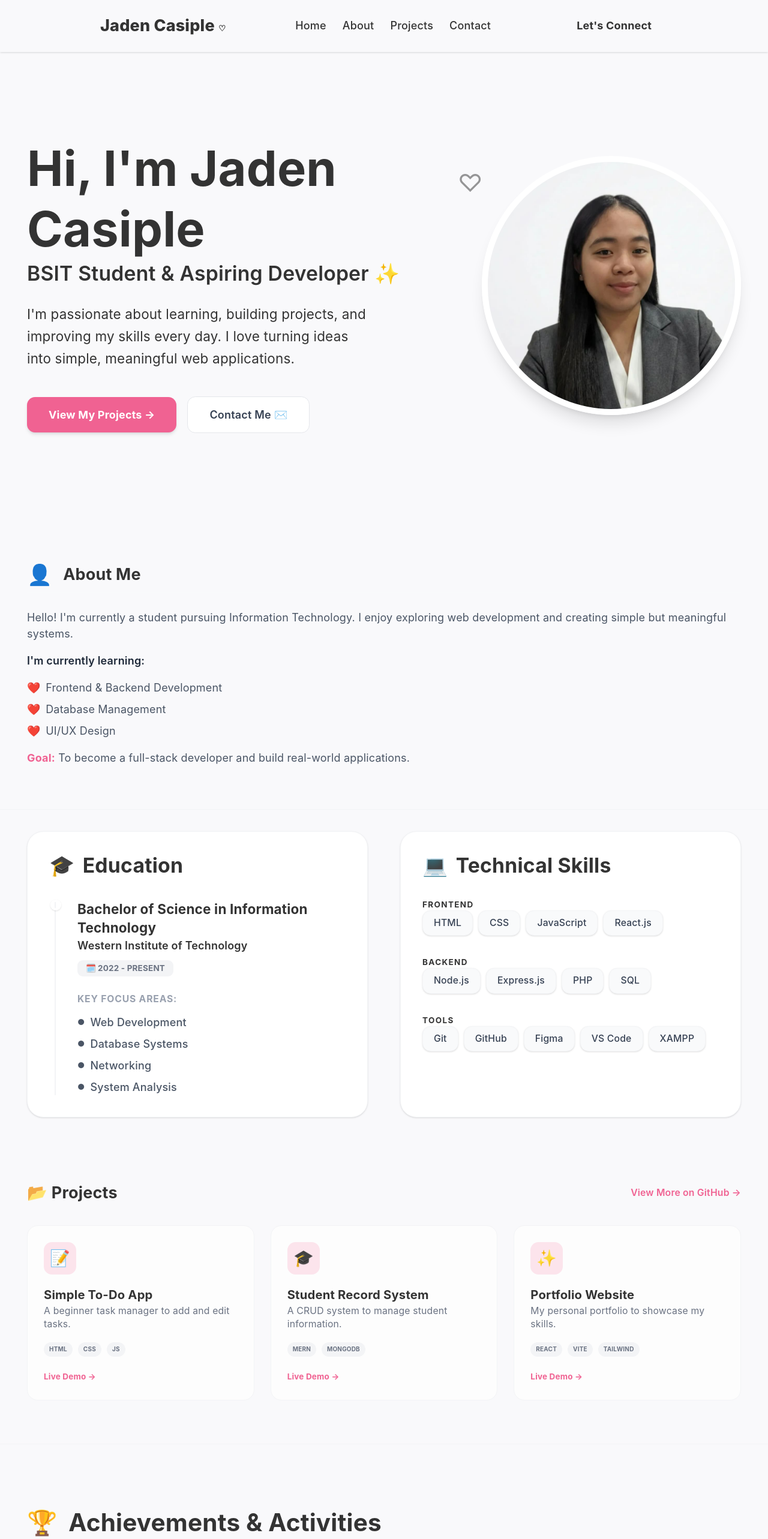
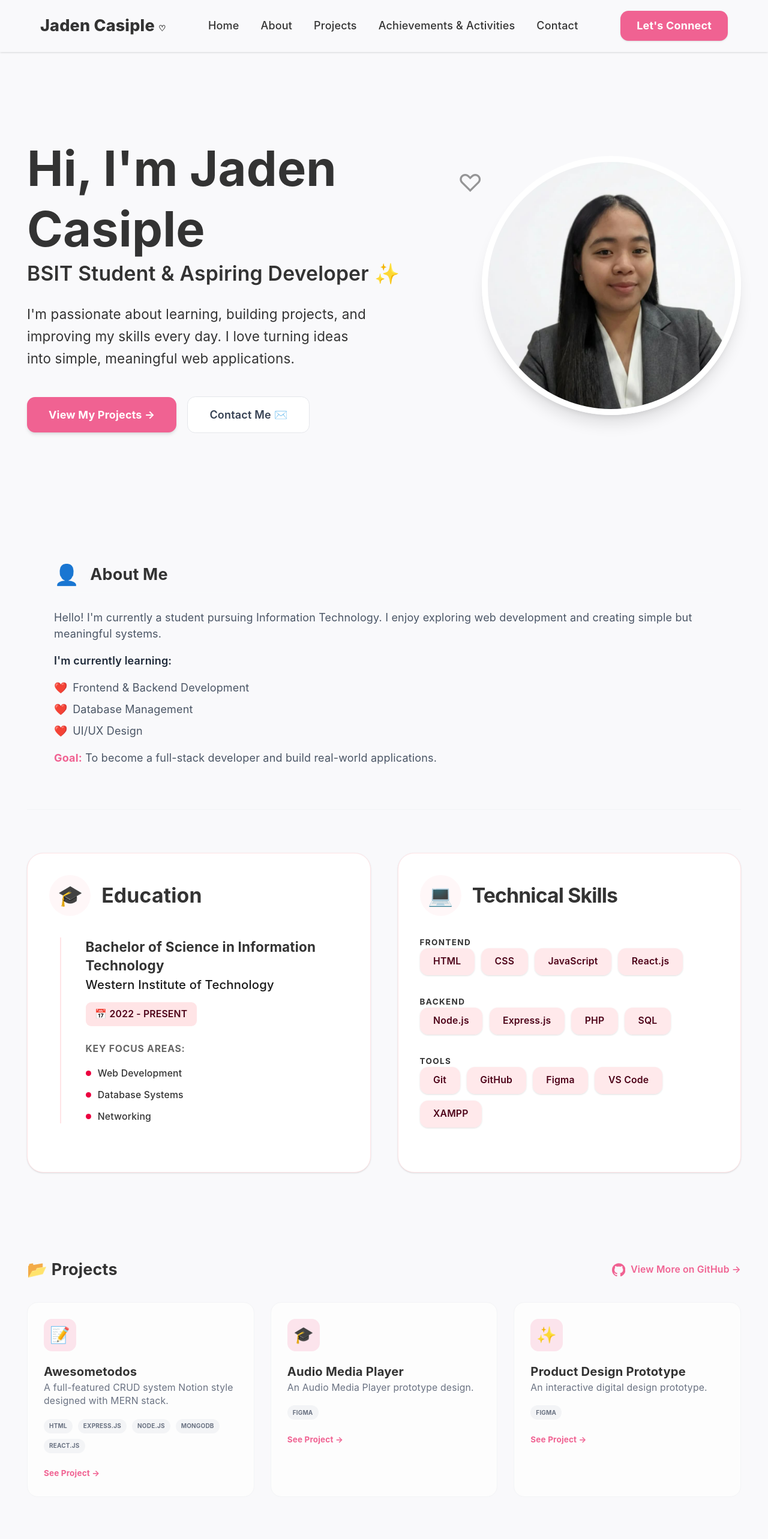
Before and after one commit to jaden01-2006/MyPortfolio, a React (Vite) app: page / in a window 1280 px wide. Shown: the top 2566 px of the page at 60% size. Built offline with nearby package versions, Linux system fonts and the light colour scheme.

Commit message:
Commit to final output

```diff
--- a/src/App.jsx
+++ b/src/App.jsx
@@ -3,6 +3,7 @@ import React from 'react';
 import Header from './components/Layout/Header';
 import Footer from './components/Layout/Footer';
 import Button from './components/UI/Button';
+import Card from './components/UI/Card';
 
 // Portfolio Sections
 import About from './components/Portfolio/About';
@@ -11,27 +12,62 @@ import Skills from './components/Portfolio/Skills';
 import Projects from './components/Portfolio/Project';
 import Achievements from './components/Portfolio/Achievement';
 
-// Add this line at the top of App.jsx
 import heroImage from './assets/hero.jpg';
 
-// Unified 'Let's Connect' section
-import Card from './components/UI/Card';
+// --- SIMPLE ICONS (COLORED VERSION PATHS) ---
+const SI_Linkedin = ({ className }) => (
+  <svg role="img" viewBox="0 0 24 24" fill="#0A66C2" className={className}>
+    <title>LinkedIn</title>
+    <path d="M20.447 20.452h-3.554v-5.569c0-1.328-.027-3.037-1.852-3.037-1.853 0-2.136 1.445-2.136 2.939v5.667H9.351V9h3.414v1.561h.046c.477-.9 1.637-1.85 3.37-1.85 3.601 0 4.267 2.37 4.267 5.455v6.286zM5.337 7.433c-1.144 0-2.063-.926-2.063-2.065 0-1.138.92-2.063 2.063-2.063 1.14 0 2.064.925 2.064 2.063 0 1.139-.925 2.065-2.064 2.065zm1.782 13.019H3.555V9h3.564v11.452zM22.225 0H1.771C.792 0 0 .774 0 1.729v20.542C0 23.227.792 24 1.771 24h20.451c.978 0 1.77-.773 1.77-1.729V1.729C24 .774 23.203 0 22.225 0z"/>
+  </svg>
+);
+
+const SI_Email = ({ className }) => (
+  <svg role="img" viewBox="0 0 24 24" fill="#EA4335" className={className}>
+    <title>Gmail</title>
+    <path d="M24 5.457v13.909c0 .904-.732 1.636-1.636 1.636h-3.819V11.73L12 16.64l-6.545-4.91v9.273H1.636A1.636 1.636 0 010 19.366V5.457c0-2.023 2.309-3.178 3.927-1.964L12 9.57l8.073-6.077C21.691 2.279 24 3.434 24 5.457z"/>
+  </svg>
+);
+
+const SI_Facebook = ({ className }) => (
+  <svg role="img" viewBox="0 0 24 24" fill="#1877F2" className={className}>
+    <title>Facebook</title>
+    <path d="M24 12.073c0-6.627-5.373-12-12-12s-12 5.373-12 12c0 5.99 4.388 10.954 10.125 11.854v-8.385H7.078v-3.469h3.047V9.43c0-3.007 1.792-4.669 4.533-4.669 1.312 0 2.686.235 2.686.235v2.953H15.83c-1.491 0-1.956.925-1.956 1.874v2.25h3.328l-.532 3.47h-2.796v8.385C19.612 23.027 24 18.062 24 12.073z"/>
+  </svg>
+);
 
 const App = () => {
   const contactLinks = [
-    { label: 'Email', name: 'jaden.casiple@email.com', icon: '✉️', href: 'mailto:jaden.casiple@email.com' },
-    { label: 'Github', name: 'github.com/jaden01-2006', icon: '🐙', href: 'https://github.com/jaden01-2006' },
-    { label: 'Facebook', name: 'facebook.com/jadencasiple', icon: '👤', href: 'https://www.facebook.com/profile.php?id=61584166781479' },
-    { label: 'Instagram', name: 'instagram.com/en.jaden', icon: '📸', href: 'https://www.instagram.com/en.jaden?igsh=MWp5MGtneTJlZmtjNw==' }
+    {
+      label: 'nenengjadencasiple01@gmail.com',
+      icon: <SI_Email className="w-6 h-6" />,
+      href: 'mailto:nenengjadencasiple01@gmail.com'
+    },
+    {
+      label: 'github.com/jaden01-2006',
+      icon: <span className="text-2xl">🐙</span>,
+      href: 'https://github.com/jaden01-2006'
+    },
+    {
+      label: 'linkedin.com/in/jadencasiple',
+      icon: <SI_Linkedin className="w-6 h-6" />,
+      href: 'https://www.linkedin.com/in/jadencasiple/'
+    },
+    {
+      label: 'facebook.com/jadencasiple',
+      icon: <SI_Facebook className="w-6 h-6" />,
+      href: 'https://www.facebook.com/profile.php?id=61584166781479'
+    }
   ];
 
   return (
-    <div className="bg-portfolio-bg text-portfolio-text min-h-screen font-sans selection:bg-portfolio-pink-light selection:text-portfolio-pink-dark selection:text-portfolio-pink-dark">
+    // Added scroll-smooth for graceful navigation transitions
+    <div className="bg-portfolio-bg text-portfolio-text min-h-screen font-sans selection:bg-portfolio-pink-light selection:text-portfolio-pink-dark scroll-smooth">
       <Header />
 
       <main className="container mx-auto py-12 px-0">
-
-        <section id="home" className="flex flex-col md:flex-row items-center justify-between gap-12 py-20 mb-12 max-w-[1400px] mx-auto px-10">
+        {/* Hero Section - Added id="home" */}
+        <section id="home" className="flex flex-col md:flex-row items-center justify-between gap-12 py-20 mb-12 max-w-[1400px] mx-auto px-10 scroll-mt-24">
           <div className="flex-1 text-center md:text-left">
             <h1 className="text-7xl font-extrabold text-portfolio-text m-0 mb-3 leading-tight">
               Hi, I'm <span className="text-portfolio-pink">Jaden Casiple</span>
@@ -43,7 +79,6 @@ const App = () => {
               I'm passionate about learning, building projects, and improving my skills every day.
               I love turning ideas into simple, meaningful web applications.
             </p>
-
             <div className="flex flex-wrap gap-4 justify-center md:justify-start items-center">
               <a href="#projects" className="hover:no-underline">
                 <Button className="bg-portfolio-pink hover:bg-portfolio-pink-dark text-white px-8 py-3.5 rounded-xl font-bold shadow-md transition-all active:scale-95 text-base">
@@ -60,59 +95,70 @@ const App = () => {
 
           <div className="relative">
             <div className="absolute -inset-4 bg-portfolio-pink/10 rounded-full blur-2xl decor-fade"></div>
-
             <img
               src={heroImage}
               alt="Jaden Casiple Portrait"
               className="relative w-80 h-80 md:w-96 md:h-96 rounded-full object-cover border-[10px] border-white shadow-xl z-10"
             />
-
             <span className="absolute left-[-40px] top-5 text-4xl text-portfolio-pink opacity-50 z-20 decor-fade">♡</span>
             <span className="absolute right-[-20px] top-[40%] w-4 h-4 rounded-full bg-portfolio-pink opacity-40 z-20 decor-fade"></span>
           </div>
         </section>
-        <About />
 
-<div className="max-w-[1400px] mx-auto px-10 mb-8">
-  <div className="grid grid-cols-1 md:grid-cols-2 gap-12">
-    <div className="flex flex-col">
-       <Education />
-    </div>
-    <div className="flex flex-col">
-       <Skills />
-    </div>
-  </div>
-</div>
+        {/* About Section - Added wrapper with id="about" */}
+        <section id="about" className="max-w-[1400px] mx-auto px-10 mb-16 scroll-mt-24">
+           <About />
+        </section>
 
-        <Projects />
-        <Achievements />
+        <div className="max-w-[1400px] mx-auto grid grid-cols-1 md:grid-cols-2 gap-10 mb-16 px-10 items-stretch">
+          <Education />
+          <Skills />
+        </div>
 
-        {/* Connected Let's Connect Section */}
-        <section id="contact">
-          <Card className='mt-0'>
-            {/* The inner constraint is re-applied here for the content */}
-            <div className="flex flex-col xl:grid xl:grid-cols-4 gap-8 items-center text-center xl:text-left max-w-[1400px] mx-auto">
+        {/* Projects Section - Added wrapper with id="projects" */}
+        <section id="projects" className="scroll-mt-24">
+          <Projects />
+        </section>
 
-              <div className="xl:col-span-1">
-                <h2 className="text-4xl font-extrabold text-portfolio-text m-0 mb-2">
-                  Let's Connect!
-                </h2>
-                <p className="text-portfolio-text-muted m-0 leading-relaxed text-sm">
-                  I'd love to connect and collaborate!
-                </p>
+        {/* Achievements Section - Added wrapper with id="achievements" */}
+        <section id="achievements" className="scroll-mt-24">
+          <Achievements />
+        </section>
+
+        {/* Contact Section - id="contact" was already here */}
+        <section id="contact" className="max-w-[1400px] mx-auto px-10 mb-20 scroll-mt-24">
+          <Card className='bg-[#fff5f5] shadow-sm border-none rounded-[40px] p-12 mt-0'>
+            <div className="flex flex-col md:flex-row items-center justify-between gap-10">
+
+              <div className="flex flex-col items-center md:items-start text-center md:text-left">
+                <div className="mb-6">
+                  <span className="text-8xl md:text-7xl opacity-90">✉️</span>
+                </div>
+                <div>
+                  <h2 className="text-6xl font-extrabold text-gray-900 m-0 mb-4 tracking-tight">
+                    Let's Connect!
+                  </h2>
+                  <p className="text-gray-600 m-0 leading-relaxed text-xl font-medium">
+                    I'd love to connect and collaborate on interesting projects!
+                  </p>
+                </div>
               </div>
 
-              <div className="xl:col-span-3 flex flex-wrap justify-center xl:justify-end gap-3 w-full">
-                {contactLinks.map(link => (
+              <div className="flex flex-col gap-4 w-full md:w-auto">
+                {contactLinks.map((link, index) => (
                   <a
-                    key={link.label}
+                    key={index}
                     href={link.href}
                     target="_blank"
                     rel="noopener noreferrer"
-                    className="bg-portfolio-bg border border-gray-100 px-5 py-3 rounded-lg text-portfolio-text-muted hover:text-portfolio-pink-dark flex items-center gap-2.5 font-medium transition-all hover:border-portfolio-pink/30 hover:shadow-sm hover:no-underline whitespace-nowrap"
+                    className="flex items-center gap-4 bg-white border border-rose-50 px-8 py-4 rounded-3xl w-full md:min-w-[320px] shadow-sm transition-all hover:shadow-md hover:scale-[1.02] no-underline group"
                   >
-                    <span className='text-xl'>{link.icon}</span>
-                    <span className="text-xs font-semibold uppercase tracking-wider">{link.label}</span>
+                    <div className="flex items-center justify-center">
+                      {link.icon}
+                    </div>
+                    <span className="text-sm font-bold uppercase tracking-wider text-gray-800 group-hover:text-portfolio-pink">
+                      {link.label}
+                    </span>
                   </a>
                 ))}
               </div>
@@ -122,7 +168,6 @@ const App = () => {
         </section>
 
       </main>
-
       <Footer />
     </div>
   );
--- a/src/components/Layout/Header.jsx
+++ b/src/components/Layout/Header.jsx
@@ -1,26 +1,40 @@
-import React from 'react';
+import React, { useState } from 'react'; // Added useState for mobile toggle
 import Button from '../UI/Button';
 
 const Header = () => {
+  const [isMenuOpen, setIsMenuOpen] = useState(false);
+
   const navLinks = [
     { name: 'Home', href: '#home' },
     { name: 'About', href: '#about' },
     { name: 'Projects', href: '#projects' },
+    { name: 'Achievements & Activities', href: '#achievements' },
     { name: 'Contact', href: '#contact' },
   ];
 
+  // Helper to close menu when a link is clicked
+  const closeMenu = () => setIsMenuOpen(false);
+
   return (
     <header className="bg-portfolio-card-bg sticky top-0 z-50 border-b border-gray-100 shadow-sm">
-      <div className="container mx-auto max-w-[1000px] px-6 py-4 flex items-center justify-between">
-        <a href="#home" className="text-2xl font-extrabold text-portfolio-pink hover:no-underline">
-          Jaden Casiple <span className='text-xs font-serif'>♡</span>
-        </a>
+      <div className="container mx-auto max-w-[1200px] px-6 py-4 flex items-center justify-between">
 
-        <nav>
-          <ul className="flex gap-6 p-0 m-0">
+        {/* Logo */}
+        <div className="flex-shrink-0">
+          <a href="#home" className="text-2xl font-extrabold text-portfolio-pink hover:no-underline">
+            Jaden Casiple <span className='text-xs font-serif'>♡</span>
+          </a>
+        </div>
+
+        {/* Desktop Navigation - Hidden on Mobile (hidden md:flex) */}
+        <nav className="hidden md:flex flex-1 justify-center">
+          <ul className="flex gap-8 p-0 m-0 list-none">
             {navLinks.map((link) => (
               <li key={link.name}>
-                <a href={link.href} className="font-medium text-portfolio-text hover:text-portfolio-pink transition-colors hover:no-underline">
+                <a
+                  href={link.href}
+                  className="font-medium text-portfolio-text hover:text-portfolio-pink transition-colors hover:no-underline whitespace-nowrap"
+                >
                   {link.name}
                 </a>
               </li>
@@ -28,10 +42,55 @@ const Header = () => {
           </ul>
         </nav>
 
-        <a href="#contact" className="hover:no-underline">
-          <Button variant="outline" className="px-5 py-2.5">Let's Connect</Button>
-        </a>
+        {/* Desktop Button - Hidden on Mobile */}
+        <div className="hidden md:block flex-shrink-0">
+          <a href="#contact" className="hover:no-underline">
+            <Button
+              className="bg-portfolio-pink hover:bg-portfolio-pink-dark text-white px-6 py-2.5 rounded-xl font-bold shadow-sm transition-all active:scale-95 border-none whitespace-nowrap"
+            >
+              Let's Connect
+            </Button>
+          </a>
+        </div>
+
+        {/* Mobile Menu Toggle Button - Visible only on Mobile (block md:hidden) */}
+        <div className="md:hidden flex items-center">
+          <button
+            onClick={() => setIsMenuOpen(!isMenuOpen)}
+            className="text-portfolio-text focus:outline-none p-2"
+            aria-label="Toggle menu"
+          >
+            {isMenuOpen ? (
+              <span className="text-2xl">✕</span> // Close Icon
+            ) : (
+              <span className="text-2xl">☰</span> // Hamburger Icon
+            )}
+          </button>
+        </div>
       </div>
+
+      {/* Mobile Menu Dropdown */}
+      {isMenuOpen && (
+        <div className="md:hidden bg-white border-t border-gray-100 absolute w-full left-0 shadow-lg animate-in slide-in-from-top duration-300">
+          <nav className="flex flex-col p-6 gap-4">
+            {navLinks.map((link) => (
+              <a
+                key={link.name}
+                href={link.href}
+                onClick={closeMenu}
+                className="text-lg font-semibold text-portfolio-text hover:text-portfolio-pink py-2 border-b border-gray-50 last:border-0"
+              >
+                {link.name}
+              </a>
+            ))}
+            <a href="#contact" onClick={closeMenu} className="mt-4">
+              <Button className="w-full bg-portfolio-pink text-white py-3 rounded-xl font-bold">
+                Let's Connect
+              </Button>
+            </a>
+          </nav>
+        </div>
+      )}
     </header>
   );
 };
--- a/src/components/Portfolio/Achievement.jsx
+++ b/src/components/Portfolio/Achievement.jsx
@@ -3,9 +3,8 @@ import Card from '../UI/Card';
 
 const Achievements = () => {
   const achievementItems = [
-    { icon: '🎉', text: 'Participated in Hackathon 2025' },
-    { icon: '📜', text: 'Completed Online Courses (Udemy / Coursera)' },
-    { icon: '🛠️', text: 'Built 5+ Personal Projects' }
+    { icon: '🎉', text: 'Participated in PRISAA' },
+    { icon: '🛠️', text: 'Built 3+ Personal Projects' }
   ];
 
   return (
--- a/src/components/Portfolio/Education.jsx
+++ b/src/components/Portfolio/Education.jsx
@@ -1,33 +1,31 @@
+import React from 'react';
+
 const Education = () => {
   return (
-    <div className="bg-white p-8 rounded-3xl shadow-sm border border-gray-100 h-full">
-      <div className="flex items-center gap-3 mb-8">
-        <span className="text-3xl">🎓</span>
-        <h2 className="text-3xl font-extrabold text-portfolio-text m-0">Education</h2>
+    <div className="bg-white p-8 rounded-3xl shadow-sm border border-rose-100 h-full">
+      <div className="flex items-center gap-4 mb-8">
+        <div className="p-3 bg-rose-100/30 rounded-full text-3xl">🎓</div>
+        <h2 className="text-3xl font-extrabold text-gray-900 m-0">Education</h2>
       </div>
 
-      <div className="relative pl-8 border-l-2 border-gray-100 ml-2">
-        {/* Timeline Dot */}
-        <div className="absolute -left-[9px] top-0 w-4 h-4 rounded-full bg-portfolio-pink border-4 border-white shadow-sm"></div>
-
-        <h3 className="text-xl font-bold text-portfolio-text mb-1">
-          Bachelor of Science in Information Technology
-        </h3>
-        <p className="text-portfolio-pink font-semibold mb-2">Western Institute of Technology</p>
-        <span className="inline-block px-3 py-1 bg-gray-100 rounded-lg text-xs font-bold text-gray-500 mb-6">
-          🗓️ 2022 - PRESENT
-        </span>
-
-        <h4 className="text-sm font-bold uppercase tracking-wider text-gray-400 mb-3">Key Focus Areas:</h4>
-        <ul className="grid grid-cols-1 gap-y-2">
-          {["Web Development", "Database Systems", "Networking", "System Analysis"].map((item) => (
-            <li key={item} className="flex items-center gap-2 text-gray-600 font-medium">
-              <span className="text-portfolio-pink text-xs">●</span> {item}
-            </li>
-          ))}
-        </ul>
+      <div className="pl-3 relative border-l-2 border-rose-100 ml-4">
+        <div className="mb-10 pl-6">
+          <h3 className="text-xl font-semibold text-black mb-1">Bachelor of Science in Information Technology</h3>
+          <p className="text-lg font-medium text-black/90 mb-3">Western Institute of Technology</p>
+          <div className="inline-flex items-center gap-2 bg-rose-100 text-rose-950 px-3.5 py-2 rounded-lg text-sm font-semibold mb-6">
+            📅 2022 - PRESENT
+          </div>
+          <h4 className="text-sm font-bold uppercase tracking-wider text-black/60 mb-4">Key Focus Areas:</h4>
+          <ul className="list-none space-y-3 p-0 text-sm font-medium">
+            <li className="flex items-center gap-2.5"><span className="w-2 h-2 rounded-full bg-rose-600"></span>Web Development</li>
+            <li className="flex items-center gap-2.5"><span className="w-2 h-2 rounded-full bg-rose-600"></span>Database Systems</li>
+            <li className="flex items-center gap-2.5"><span className="w-2 h-2 rounded-full bg-rose-600"></span>Networking</li>
+          </ul>
+        </div>
       </div>
     </div>
   );
 };
+
+// CRITICAL FIX: Add this line at the very bottom
 export default Education;
--- a/src/components/Portfolio/Project.jsx
+++ b/src/components/Portfolio/Project.jsx
@@ -3,18 +3,52 @@ import Card from '../UI/Card';
 
 const Projects = () => {
   const data = [
-    { title: 'Simple To-Do App', icon: '📝', tags: ['HTML', 'CSS', 'JS'], desc: 'A beginner task manager to add and edit tasks.' },
-    { title: 'Student Record System', icon: '🎓', tags: ['MERN', 'MongoDB'], desc: 'A CRUD system to manage student information.' },
-    { title: 'Portfolio Website', icon: '✨', tags: ['React', 'Vite', 'Tailwind'], desc: 'My personal portfolio to showcase my skills.' }
+    {
+      title: 'Awesometodos',
+      icon: '📝',
+      tags: ['HTML', 'Express.js', 'Node.js','MongoDB', 'React.js'],
+      desc: 'A full-featured CRUD system Notion style designed with MERN stack.',
+      link: 'https://your-todo-link.com'
+    },
+    {
+      title: 'Audio Media Player',
+      icon: '🎓',
+      tags: ['Figma'],
+      desc: 'An Audio Media Player prototype design.',
+      link: 'https://www.figma.com/proto/Ebz3e6dsgDGdeFy1Ho9VYb/Untitled?node-id=3-2&p=f&t=CDzrh5eVwjDwRlMn-0&scaling=scale-down&content-scaling=fixed&page-id=0%3A1' // <-- Add your link here
+    },
+    {
+      title: 'Product Design Prototype',
+      icon: '✨',
+      tags: ['Figma'],
+      desc: 'An interactive digital design prototype.',
+      link: 'https://www.figma.com/proto/VZqseizqyDgA3z1c60gh0A/Untitled?node-id=6-2&p=f&t=Vnvz3pwXGnMgl316-0&scaling=scale-down&content-scaling=fixed&page-id=0%3A1'
+    }
   ];
 
   return (
-    <section id="projects" className="scroll-mt-20 mb-8">
-      <Card>
-        <div className="flex justify-between items-center mb-8">
-          <h2 className="text-2xl font-bold text-gray-800 flex items-center gap-2">📂 Projects</h2>
-          <a href="https://github.com/jaden01-2006" className="text-[#F06292] font-semibold text-sm hover:underline">View More on GitHub →</a>
-        </div>
+  <section id="projects" className="scroll-mt-20 mb-8">
+    <Card>
+      <div className="flex justify-between items-center mb-8">
+        <h2 className="text-2xl font-bold text-gray-800 flex items-center gap-2">📂 Projects</h2>
+        <a
+          href="https://github.com/jaden01-2006"
+          target="_blank"
+          rel="noopener noreferrer"
+          className="flex items-center gap-2 text-[#F06292] font-semibold text-sm hover:underline group"
+        >
+          <svg
+            role="img"
+            viewBox="0 0 24 24"
+            className="w-5 h-5 fill-current"
+            xmlns="http://www.w3.org/2000/svg"
+          >
+            <title>GitHub</title>
+            <path d="M12 .297c-6.63 0-12 5.373-12 12 0 5.303 3.438 9.8 8.205 11.385.6.113.82-.258.82-.577 0-.285-.01-1.04-.015-2.04-3.338.724-4.042-1.61-4.042-1.61C4.422 18.07 3.633 17.7 3.633 17.7c-1.087-.744.084-.729.084-.729 1.205.084 1.838 1.236 1.838 1.236 1.07 1.835 2.809 1.305 3.495.998.108-.776.417-1.305.76-1.605-2.665-.3-5.466-1.332-5.466-5.93 0-1.31.465-2.38 1.235-3.22-.135-.303-.54-1.523.105-3.176 0 0 1.005-.322 3.3 1.23.96-.267 1.98-.399 3-.405 1.02.006 2.04.138 3 .405 2.28-1.552 3.285-1.23 3.285-1.23.645 1.653.24 2.873.12 3.176.765.84 1.23 1.91 1.23 3.22 0 4.61-2.805 5.625-5.475 5.92.43.372.823 1.102.823 2.222 0 1.606-.015 2.896-.015 3.286 0 .315.21.69.825.57C20.565 22.092 24 17.592 24 12.297c0-6.627-5.373-12-12-12"/>
+          </svg>
+          <span>View More on GitHub →</span>
+        </a>
+      </div>
         <div className="grid md:grid-cols-3 gap-6">
           {data.map((p, i) => (
             <div key={i} className="border border-gray-100 rounded-2xl p-6 hover:shadow-md transition-shadow bg-[#FDFDFD]">
@@ -24,7 +58,14 @@ const Projects = () => {
               <div className="flex flex-wrap gap-2 mb-4">
                 {p.tags.map(t => <span key={t} className="text-[10px] bg-gray-100 px-2 py-1 rounded-full uppercase font-bold text-gray-500">{t}</span>)}
               </div>
-              <a href="#" className="text-[#F06292] text-xs font-bold hover:underline">Live Demo →</a>
+              <a
+                href={p.link}
+                target="_blank"
+                rel="noopener noreferrer"
+                className="text-[#F06292] text-xs font-bold hover:underline"
+              >
+                See Project →
+              </a>
             </div>
           ))}
         </div>
--- a/src/components/Portfolio/Skills.jsx
+++ b/src/components/Portfolio/Skills.jsx
@@ -1,3 +1,5 @@
+import React from 'react';
+
 const Skills = () => {
   const skillCategories = [
     { title: "Frontend", skills: ["HTML", "CSS", "JavaScript", "React.js"] },
@@ -6,21 +8,30 @@ const Skills = () => {
   ];
 
   return (
-    <div className="bg-white p-8 rounded-3xl shadow-sm border border-gray-100 h-full">
-      <div className="flex items-center gap-3 mb-8">
-        <span className="text-3xl">💻</span>
-        <h2 className="text-3xl font-extrabold text-portfolio-text m-0">Technical Skills</h2>
+    /* Updated main card border to match the soft pink theme */
+    <div className="bg-white p-8 rounded-3xl shadow-sm border border-rose-100 h-full">
+      <div className="flex items-center gap-4 mb-8">
+        {/* Added the rounded-full pink icon background from the reference */}
+        <div className="p-3 bg-rose-100/30 rounded-full">
+          <span className="text-3xl">💻</span>
+        </div>
+        <h2 className="text-3xl font-extrabold text-gray-900 m-0 tracking-tight">
+          Technical Skills
+        </h2>
       </div>
 
       <div className="space-y-8">
         {skillCategories.map((category) => (
           <div key={category.title}>
-            <h3 className="text-xs font-bold uppercase tracking-widest text-portfolio-pink mb-4">
+            <h3 className="text-xs font-bold uppercase tracking-widest text-rose-950/80 mb-4">
               {category.title}
             </h3>
-            <div className="flex flex-wrap gap-2">
+            <div className="flex flex-wrap gap-2.5">
               {category.skills.map((skill) => (
-                <span key={skill} className="px-4 py-2 bg-gray-50 border border-gray-100 rounded-xl text-sm font-medium text-gray-700 hover:border-portfolio-pink/30 hover:bg-white transition-all shadow-sm">
+                <span
+                  key={skill}
+                  className="px-5 py-2.5 bg-rose-100/80 text-rose-950 rounded-xl text-sm font-semibold transition-all hover:bg-rose-200 shadow-sm"
+                >
                   {skill}
                 </span>
               ))}
@@ -31,4 +42,5 @@ const Skills = () => {
     </div>
   );
 };
+
 export default Skills;
--- a/src/index.css
+++ b/src/index.css
@@ -11,8 +11,6 @@
   --portfolio-text-muted: #666666;
   --bg: #F9F9FB;
   --border: #e5e4e7;
-
-  /* Typography Settings */
   --sans: 'Inter', system-ui, -apple-system, 'Segoe UI', Roboto, sans-serif;
 
   font-family: var(--sans);
@@ -63,3 +61,11 @@ h1, h2, h3 {
   pointer-events: none;
   user-select: none;
 }
+html {
+  scroll-behavior: smooth;
+}
+
+
+section {
+  scroll-margin-top: 100px;
+}
```
